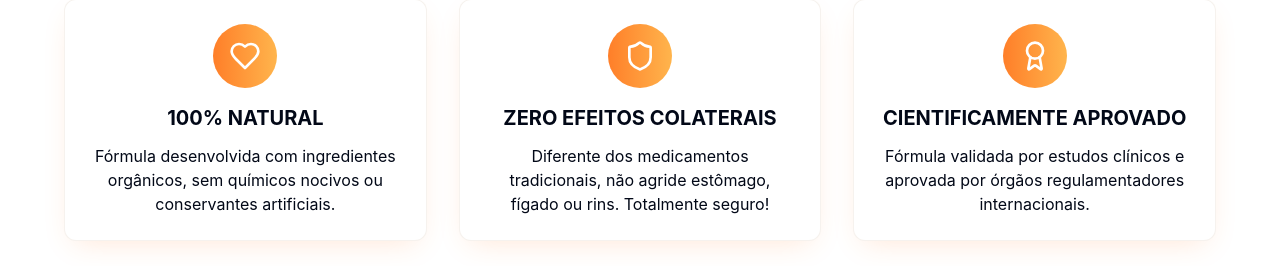
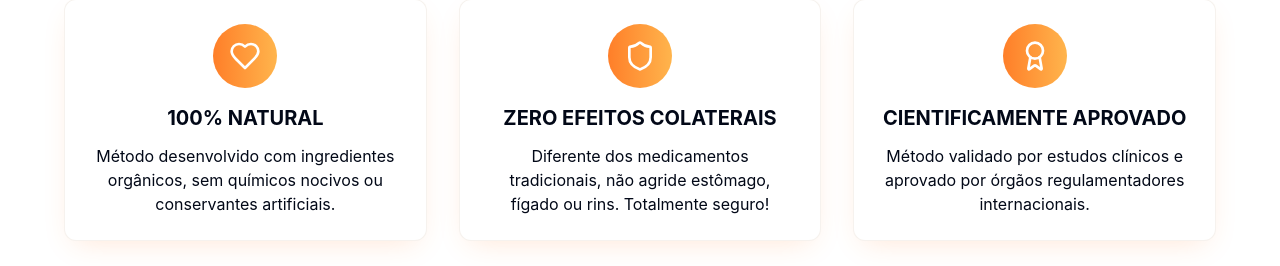
Before and after one commit to michaelgomees/articulares-pain-relief-revolution-52, a React (Vite) app: page / in a window 1280 px wide. Shown: the part 4423-4689 px from the top of the page. Built offline with nearby package versions, Linux system fonts and the light colour scheme.

Commit message:
Changes
Co-authored-by: michaelgomees <199283026+michaelgomees@users.noreply.github.com>

```diff
--- a/src/components/FAQ.tsx
+++ b/src/components/FAQ.tsx
@@ -10,7 +10,7 @@ const faqData = [
   {
     icon: <Heart className="h-5 w-5 text-primary" />,
     question: "O ARTICULARES realmente funciona para todas as dores articulares?",
-    answer: "Sim! O ARTICULARES foi desenvolvido para tratar diferentes tipos de dores articulares, incluindo joelhos, ombros, coluna, cotovelos, mãos, quadris e tornozelos. Nossa fórmula com 95% de curcumina age diretamente na causa da inflamação, proporcionando alívio efetivo em até 14 dias."
+    answer: "Sim! O ARTICULARES foi desenvolvido para tratar diferentes tipos de dores articulares, incluindo joelhos, ombros, coluna, cotovelos, mãos, quadris e tornozelos. Nosso método com 95% de curcumina age diretamente na causa da inflamação, proporcionando alívio efetivo em até 14 dias."
   },
   {
     icon: <Clock className="h-5 w-5 text-primary" />,
@@ -25,7 +25,7 @@ const faqData = [
   {
     icon: <Shield className="h-5 w-5 text-primary" />,
     question: "Tem efeitos colaterais ou contraindicações?",
-    answer: "O ARTICULARES é 100% natural e não possui efeitos colaterais conhecidos. Porém, gestantes, lactantes e pessoas com alergia a algum componente da fórmula devem consultar um médico antes do uso. É sempre recomendável consultar seu médico antes de iniciar qualquer suplementação."
+    answer: "O ARTICULARES é 100% natural e não possui efeitos colaterais conhecidos. Porém, gestantes, lactantes e pessoas com alergia a algum componente do método devem consultar um médico antes do uso. É sempre recomendável consultar seu médico antes de iniciar qualquer suplementação."
   },
   {
     icon: <CreditCard className="h-5 w-5 text-primary" />,
--- a/src/pages/Index.tsx
+++ b/src/pages/Index.tsx
@@ -403,7 +403,7 @@ const Index = () => {
                   <Heart className="h-8 w-8 text-white" />
                 </div>
                 <h4 className="text-xl font-bold mb-3">100% NATURAL</h4>
-                <p>Fórmula desenvolvida com ingredientes orgânicos, sem químicos nocivos ou conservantes artificiais.</p>
+                <p>Método desenvolvido com ingredientes orgânicos, sem químicos nocivos ou conservantes artificiais.</p>
               </div>
 
               <div className="card-glow text-center">
@@ -419,7 +419,7 @@ const Index = () => {
                   <Award className="h-8 w-8 text-white" />
                 </div>
                 <h4 className="text-xl font-bold mb-3">CIENTIFICAMENTE APROVADO</h4>
-                <p>Fórmula validada por estudos clínicos e aprovada por órgãos regulamentadores internacionais.</p>
+                <p>Método validado por estudos clínicos e aprovado por órgãos regulamentadores internacionais.</p>
               </div>
             </div>
           </div>
```
